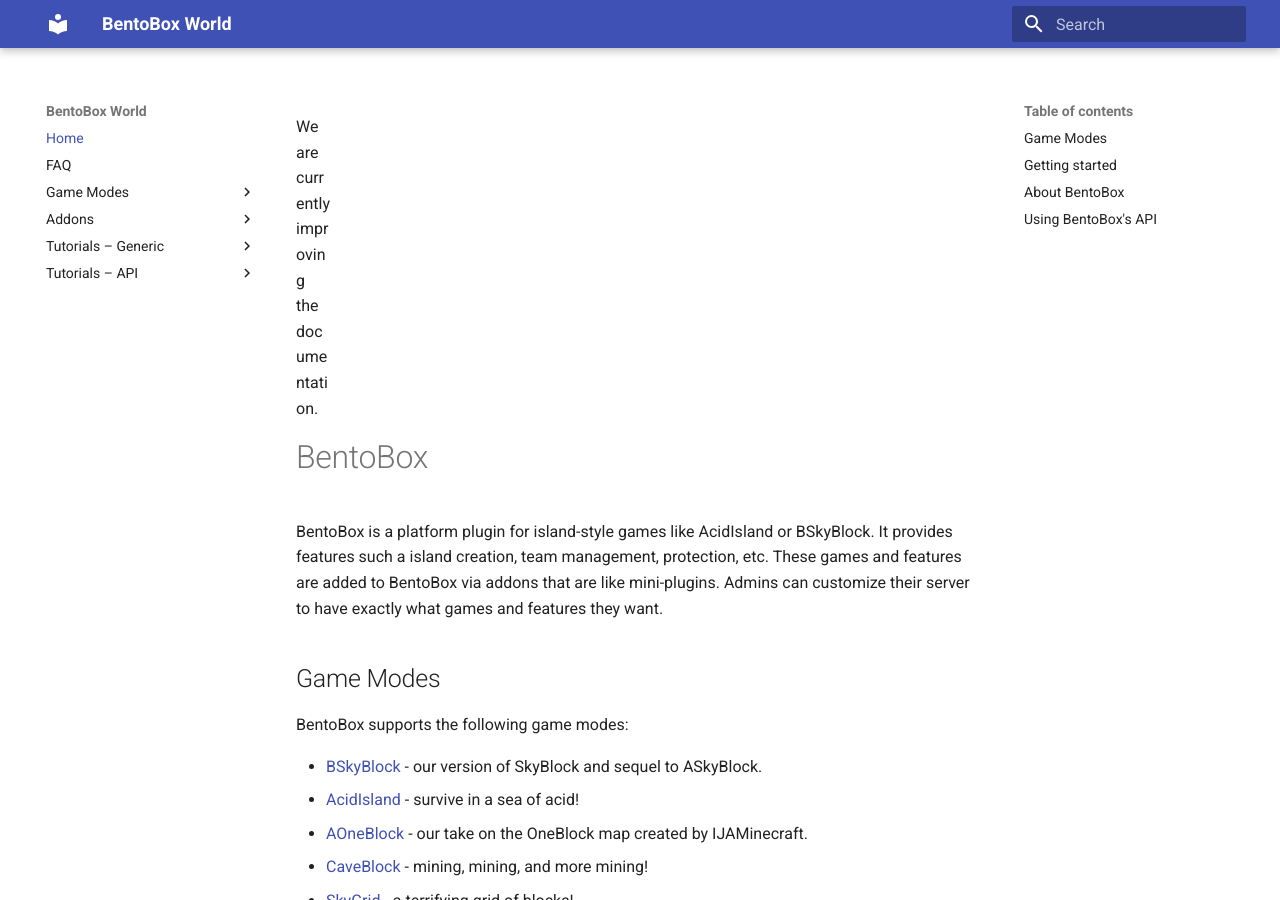
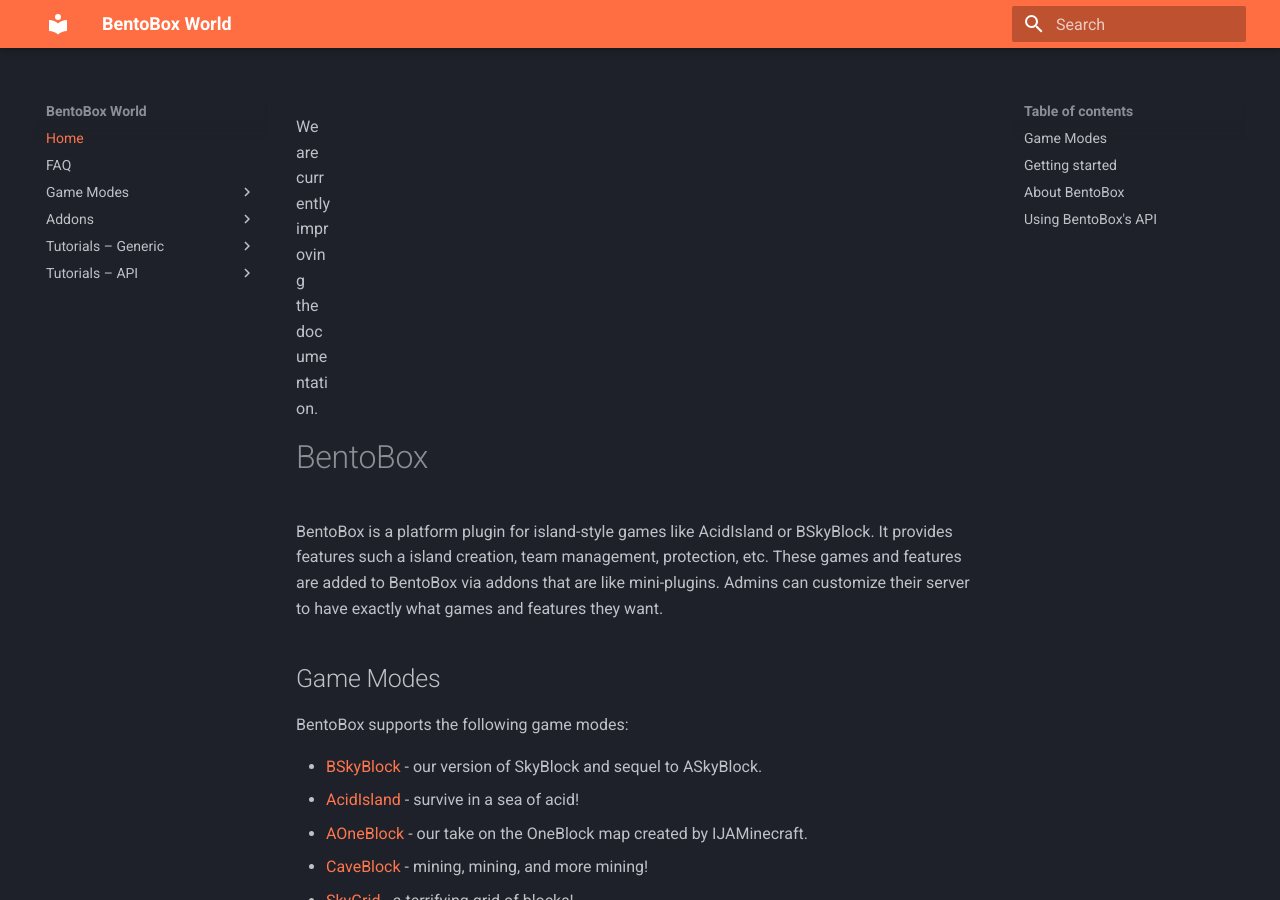
Before and after one commit to BentoBoxWorld/docs, an MkDocs documentation site: the page built from docs/index.md, in a window 1280 px wide and 900 px high. Built offline with MkDocs 1.6.1 and Material for MkDocs 9.7.7, drawn with Linux system fonts in a browser that asks for light colours.

Commit message:
Changed color palette of the theme

```diff
--- a/mkdocs.yml
+++ b/mkdocs.yml
@@ -35,6 +35,10 @@
         - "Database API": BentoBox/Database-API.md
 theme:
   name: material
+  palette:
+    scheme: slate
+    primary: deep orange
+    accent: green
 markdown_extensions:
   - attr_list
   - admonition
```
